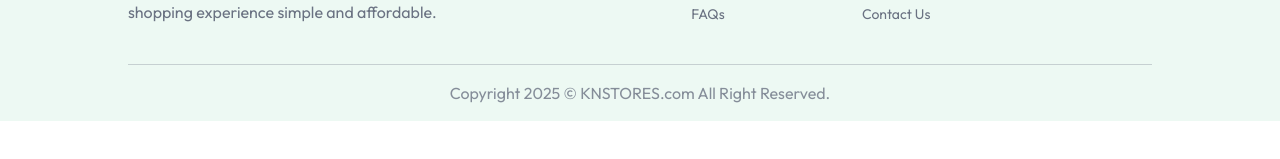
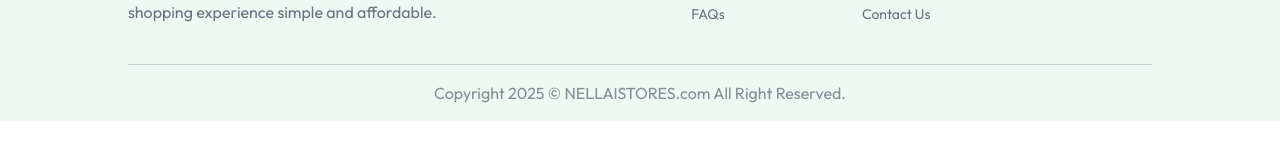
Before and after one commit to MugeshS-04/E-Commerce-Grocery-Store, a React (Vite) app in the folder client/: page /cart in a window 1280 px wide. Shown: the part 369-528 px from the top of the page. Built offline with nearby package versions, Linux system fonts and the light colour scheme; no server answers.

Commit message:
Changed the footer content

```diff
--- a/client/src/components/Footer.jsx
+++ b/client/src/components/Footer.jsx
@@ -30,7 +30,7 @@ const Footer = () => {
                 </div>
             </div>
             <p className="py-4 text-center text-sm md:text-base text-gray-500/80">
-                Copyright {new Date().getFullYear()} © KNSTORES.com All Right Reserved.
+                Copyright {new Date().getFullYear()} © NELLAISTORES.com All Right Reserved.
             </p>
         </div>
     );
```
